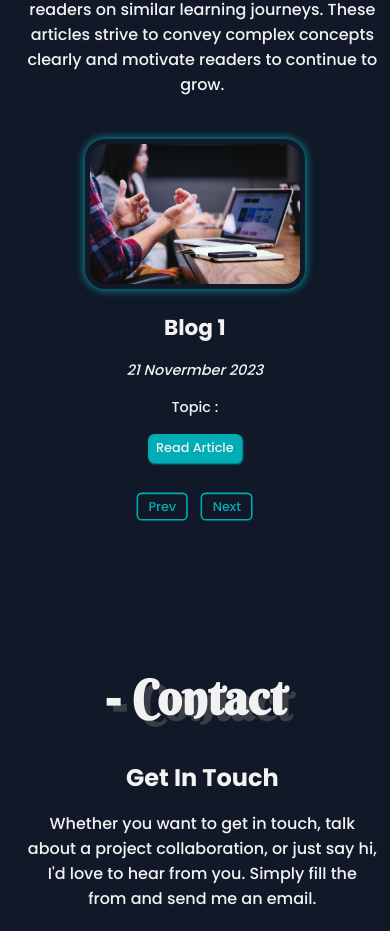
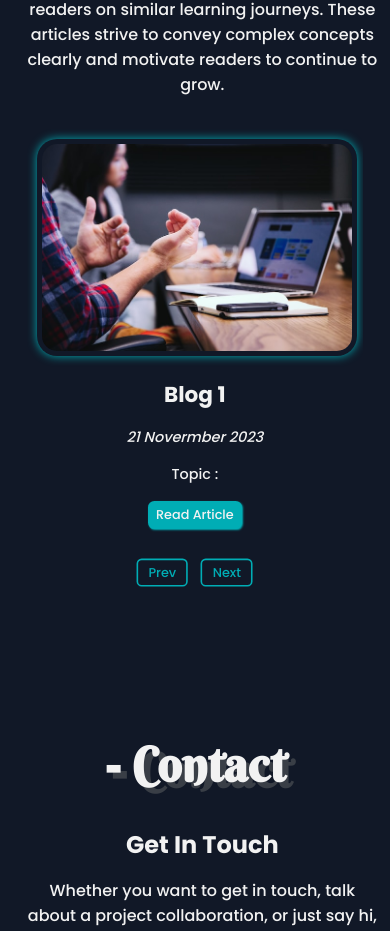
Before and after one commit to ridhoriky/amazingapp, a React (Create React App) app: page / in a window 390 px wide. Shown: the part 4598-5529 px from the top of the page. Built offline with nearby package versions, Linux system fonts and the light colour scheme.

Commit message:
fix blog

```diff
--- a/src/components/Blog/Blog.module.css
+++ b/src/components/Blog/Blog.module.css
@@ -118,7 +118,7 @@
   }
 
   .swiperSlide img {
-    max-width: 220px;
+    max-width: 320px;
   }
 
   .btn {
```
